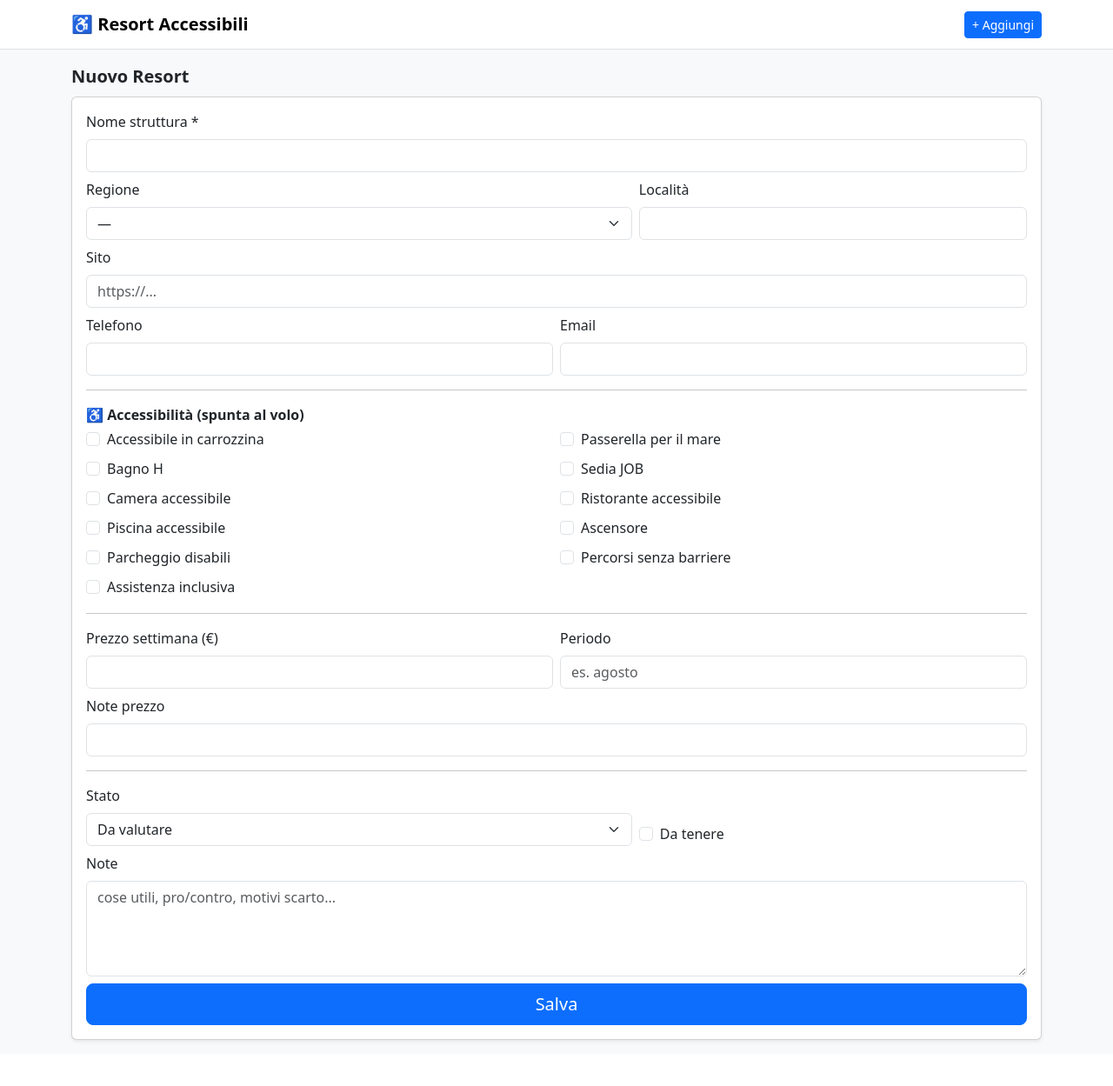
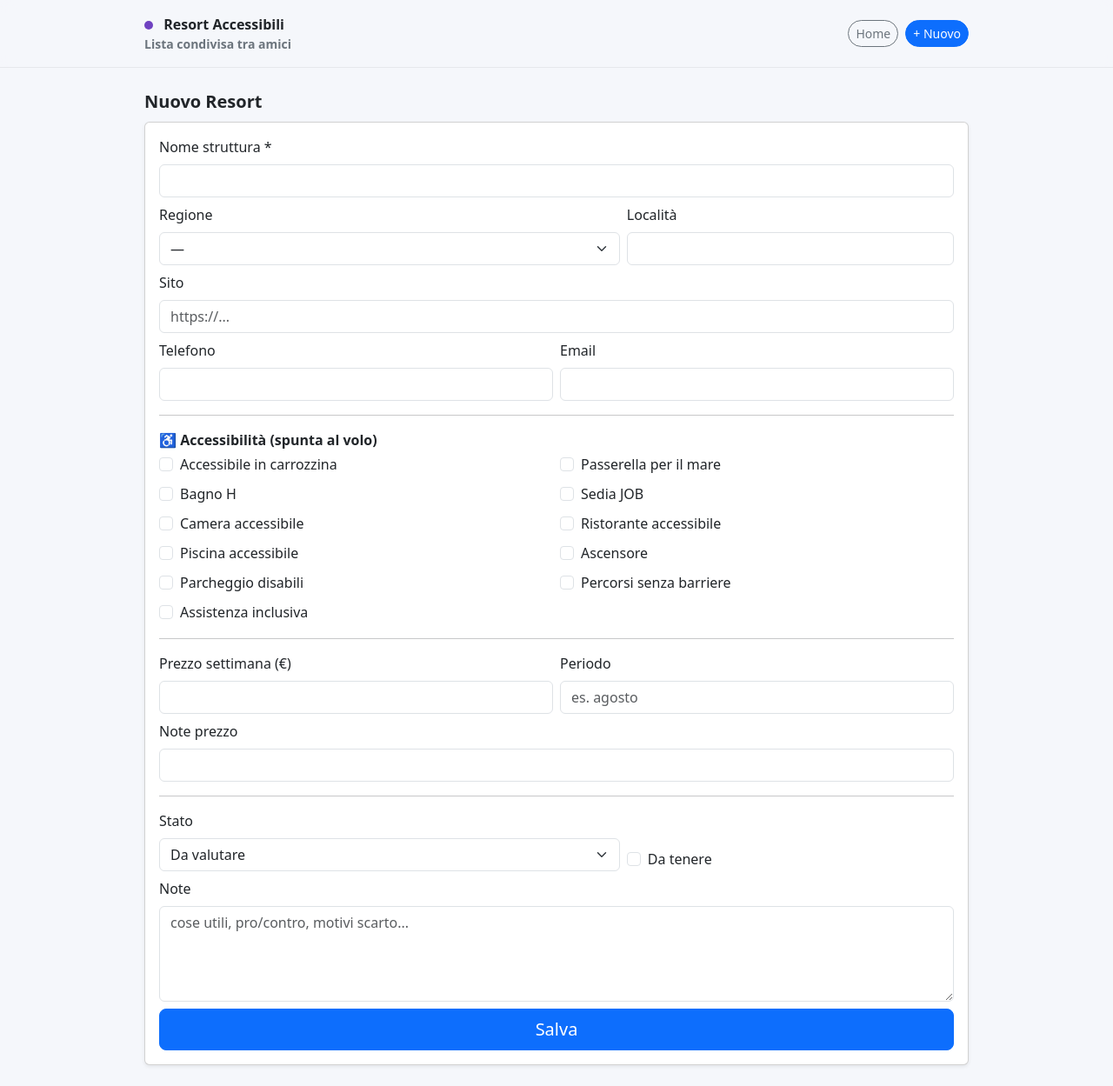
Before and after one commit to teskio83/resort-accessibili, a Flask app: page /new in a window 1280 px wide. Shown: the whole page at 87% size. Before the commit the page ends 1199 px from the top, so only its background shows below. Run offline with Flask 3, Linux system fonts and the light colour scheme; some libraries are stand-ins or nearby versions.

Commit message:
Refactor base.html to use template blocks

```diff
--- a/templates/base.html
+++ b/templates/base.html
@@ -3,42 +3,85 @@
 <head>
   <meta charset="utf-8">
   <meta name="viewport" content="width=device-width, initial-scale=1">
-  <title>Resort Accessibili</title>
+  <title>{% block title %}Resort Accessibili{% endblock %}</title>
+
   <link href="https://cdn.jsdelivr.net/npm/bootstrap@5.3.3/dist/css/bootstrap.min.css" rel="stylesheet">
+
   <style>
-    .badge-soft { background: #f1f5f9; color:#0f172a; border:1px solid #e2e8f0; }
-    .card-tap { cursor:pointer; }
-    .small-muted { color:#64748b; font-size:.9rem; }
-    .timeline {
-                border-left: 3px solid #e5e7eb;
-                padding-left: 15px;
-              }
-              .timeline .d-flex {
-                position: relative;
-              }
+    body { background: #f5f7fb; }
+    .app-shell { max-width: 980px; margin: 0 auto; }
+    .topbar {
+      position: sticky; top: 0; z-index: 10;
+      background: rgba(245,247,251,.9);
+      backdrop-filter: blur(8px);
+      border-bottom: 1px solid rgba(0,0,0,.06);
+    }
+    .brand-dot { width:10px; height:10px; border-radius:50%; display:inline-block; margin-right:8px; background:#6f42c1; }
+    .btn-pill { border-radius: 999px; }
+    .card-resort { border:0; box-shadow: 0 8px 24px rgba(18,38,63,.08); border-radius: 16px; }
+    .muted { color: #6c757d; }
+    .progress { height: 10px; border-radius: 999px; background: rgba(13,110,253,.10); }
+    .progress-bar { border-radius: 999px; }
+    .badge-soft {
+      background: rgba(13,110,253,.10);
+      color: #0d6efd;
+      border: 1px solid rgba(13,110,253,.18);
+    }
+    .badge-soft-danger {
+      background: rgba(220,53,69,.10);
+      color: #dc3545;
+      border: 1px solid rgba(220,53,69,.18);
+    }
+    .badge-soft-warning {
+      background: rgba(255,193,7,.12);
+      color: #a07800;
+      border: 1px solid rgba(255,193,7,.22);
+    }
+    .badge-soft-success {
+      background: rgba(25,135,84,.12);
+      color: #198754;
+      border: 1px solid rgba(25,135,84,.22);
+    }
+    .note-clamp {
+      display: -webkit-box;
+      -webkit-line-clamp: 2;
+      -webkit-box-orient: vertical;
+      overflow: hidden;
+    }
   </style>
 </head>
-<body class="bg-light">
-<nav class="navbar navbar-expand-lg bg-white border-bottom sticky-top">
-  <div class="container">
-    <a class="navbar-brand fw-semibold" href="{{ url_for('index') }}">♿ Resort Accessibili</a>
-    <div class="d-flex gap-2">
-      <a class="btn btn-primary btn-sm" href="{{ url_for('new_resort') }}">+ Aggiungi</a>
+<body>
+
+<div class="topbar py-3">
+  <div class="app-shell px-3">
+    <div class="d-flex align-items-center justify-content-between gap-2">
+      <div class="fw-semibold">
+        <span class="brand-dot"></span>
+        <a class="text-decoration-none text-dark" href="{{ url_for('index') }}">Resort Accessibili</a>
+        <div class="small muted">Lista condivisa tra amici</div>
+      </div>
+      <div class="d-flex gap-2">
+        <a class="btn btn-outline-secondary btn-sm btn-pill" href="{{ url_for('index') }}">Home</a>
+        <a class="btn btn-primary btn-sm btn-pill" href="{{ url_for('new_resort') }}">+ Nuovo</a>
+      </div>
     </div>
   </div>
-</nav>
+</div>
 
-<div class="container my-3">
+<main class="app-shell px-3 py-4">
   {% with messages = get_flashed_messages(with_categories=true) %}
     {% if messages %}
       {% for cat, msg in messages %}
-        <div class="alert alert-{{cat}} py-2">{{ msg }}</div>
+        <div class="alert alert-{{ 'success' if cat=='success' else ('warning' if cat=='warning' else ('danger' if cat=='danger' else 'secondary')) }} alert-dismissible fade show" role="alert">
+          {{ msg }}
+          <button type="button" class="btn-close" data-bs-dismiss="alert" aria-label="Close"></button>
+        </div>
       {% endfor %}
     {% endif %}
   {% endwith %}
 
   {% block content %}{% endblock %}
-</div>
+</main>
 
 <script src="https://cdn.jsdelivr.net/npm/bootstrap@5.3.3/dist/js/bootstrap.bundle.min.js"></script>
 </body>
```
